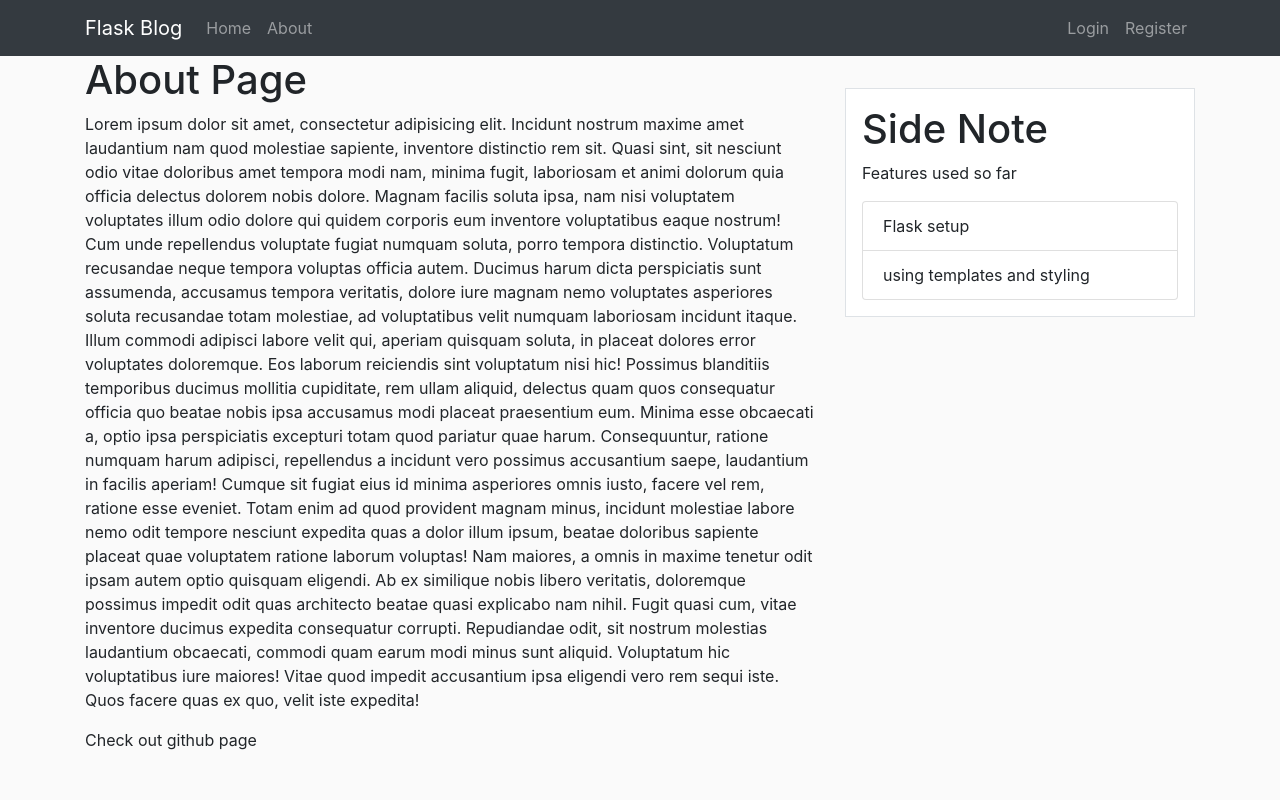
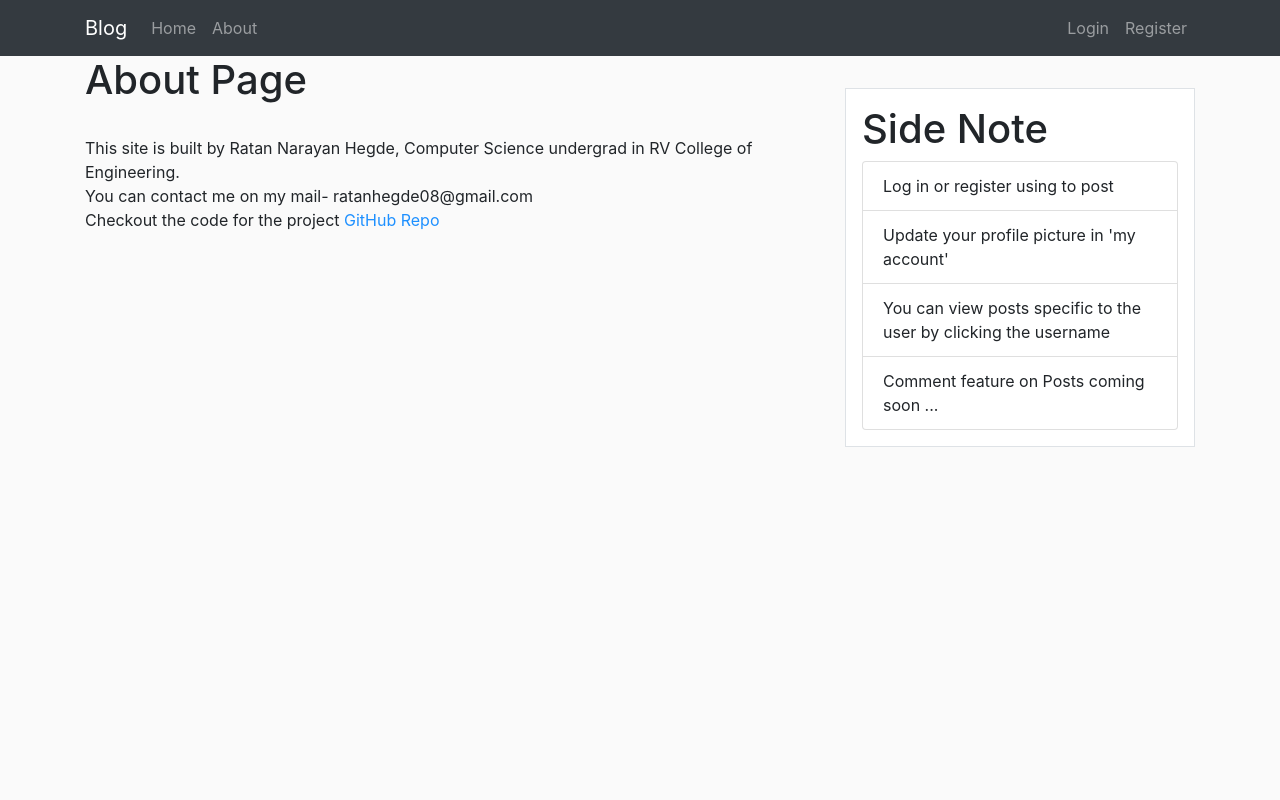
Before and after one commit to RatanNarayanHegde/Flask-Blog, a Flask app: page /about in a window 1280 px wide. Run offline with Flask 2, Linux system fonts and the light colour scheme; some libraries are stand-ins or nearby versions.

Commit message:
finishing touch

```diff
--- a/flaskBlog/templates/about.html
+++ b/flaskBlog/templates/about.html
@@ -2,25 +2,10 @@
 
 {% block content %}
 <h1>About Page</h1>
-<p>Lorem ipsum dolor sit amet, consectetur adipisicing elit. Incidunt nostrum maxime amet laudantium nam quod molestiae
-    sapiente, inventore distinctio rem sit. Quasi sint, sit nesciunt odio vitae doloribus amet tempora modi nam, minima
-    fugit, laboriosam et animi dolorum quia officia delectus dolorem nobis dolore. Magnam facilis soluta ipsa, nam nisi
-    voluptatem voluptates illum odio dolore qui quidem corporis eum inventore voluptatibus eaque nostrum! Cum unde
-    repellendus voluptate fugiat numquam soluta, porro tempora distinctio. Voluptatum recusandae neque tempora voluptas
-    officia autem. Ducimus harum dicta perspiciatis sunt assumenda, accusamus tempora veritatis, dolore iure magnam nemo
-    voluptates asperiores soluta recusandae totam molestiae, ad voluptatibus velit numquam laboriosam incidunt itaque.
-    Illum commodi adipisci labore velit qui, aperiam quisquam soluta, in placeat dolores error voluptates doloremque.
-    Eos laborum reiciendis sint voluptatum nisi hic! Possimus blanditiis temporibus ducimus mollitia cupiditate, rem
-    ullam aliquid, delectus quam quos consequatur officia quo beatae nobis ipsa accusamus modi placeat praesentium eum.
-    Minima esse obcaecati a, optio ipsa perspiciatis excepturi totam quod pariatur quae harum. Consequuntur, ratione
-    numquam harum adipisci, repellendus a incidunt vero possimus accusantium saepe, laudantium in facilis aperiam!
-    Cumque sit fugiat eius id minima asperiores omnis iusto, facere vel rem, ratione esse eveniet. Totam enim ad quod
-    provident magnam minus, incidunt molestiae labore nemo odit tempore nesciunt expedita quas a dolor illum ipsum,
-    beatae doloribus sapiente placeat quae voluptatem ratione laborum voluptas! Nam maiores, a omnis in maxime tenetur
-    odit ipsam autem optio quisquam eligendi. Ab ex similique nobis libero veritatis, doloremque possimus impedit odit
-    quas architecto beatae quasi explicabo nam nihil. Fugit quasi cum, vitae inventore ducimus expedita consequatur
-    corrupti. Repudiandae odit, sit nostrum molestias laudantium obcaecati, commodi quam earum modi minus sunt aliquid.
-    Voluptatum hic voluptatibus iure maiores! Vitae quod impedit accusantium ipsa eligendi vero rem sequi iste. Quos
-    facere quas ex quo, velit iste expedita!</p>
-<a href="https://github.com/RatanNarayanHegde/Flask-Blog">Check out github page</a>
+<p style="white-space: pre-line;">
+    This site is built by Ratan Narayan Hegde, Computer Science undergrad in RV College of Engineering.
+    You can contact me on my mail- ratanhegde08@gmail.com
+    Checkout the code for the project  <a href="https://github.com/RatanNarayanHegde/Flask-Blog" style="color:dodgerblue">GitHub Repo</a>
+</p>
+
 {% endblock %}
--- a/flaskBlog/templates/layout.html
+++ b/flaskBlog/templates/layout.html
@@ -22,7 +22,7 @@
 
     <nav class="navbar navbar-expand-lg navbar-dark bg-dark">
         <div class="container">
-            <a class="navbar-brand" href="{{ url_for('main.home') }}">Flask Blog</a>
+            <a class="navbar-brand" href="{{ url_for('main.home') }}">Blog</a>
             <button class="navbar-toggler" type="button" data-toggle="collapse" data-target="#navbarSupportedContent"
                 aria-controls="navbarSupportedContent" aria-expanded="false" aria-label="Toggle navigation">
                 <span class="navbar-toggler-icon"></span>
@@ -81,10 +81,11 @@
             <div class="col-md-4">
                 <div class="border">
                     <h1>Side Note</h1>
-                    <p>Features used so far</p>
                     <ul class="list-group">
-                        <li class="list-group-item">Flask setup</li>
-                        <li class="list-group-item">using templates and styling</li>
+                        <li class="list-group-item">Log in or register using to post</li>
+                        <li class="list-group-item">Update your profile picture in 'my account'</li>
+                        <li class="list-group-item">You can view posts specific to the user by clicking the username</li>
+                        <li class="list-group-item">Comment feature on Posts coming soon ...</li>
                     </ul>
                 </div>
             </div>
```
Also changed, not shown: flaskBlog/site.db.
